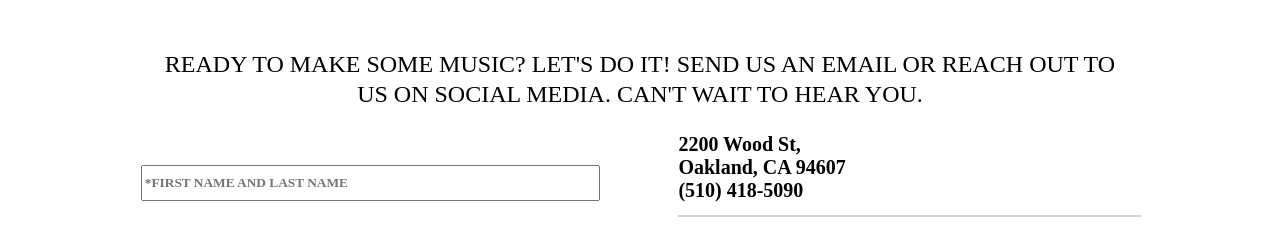
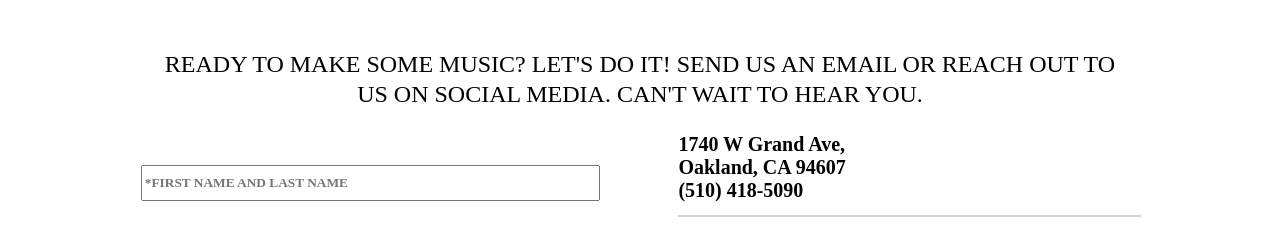
Before and after one commit to andrewjspivey/eastbay_recorders, a React (Create React App) app: page / in a window 1280 px wide. Shown: the part 2240-2471 px from the top of the page. Built offline with nearby package versions, Linux system fonts and the light colour scheme; a web font is replaced by a local one.

Commit message:
changes adress in contact sheet

```diff
--- a/src/Contact/ContactSheet/ContactSheet.js
+++ b/src/Contact/ContactSheet/ContactSheet.js
@@ -140,7 +140,7 @@ const ContactSheet = () => {
       <LocationBody>
         <LocationText>
           <h1>
-            2200 Wood St,
+            1740 W Grand Ave,
             <br /> Oakland, CA 94607
             <br /> (510) 418-5090
           </h1>
```
